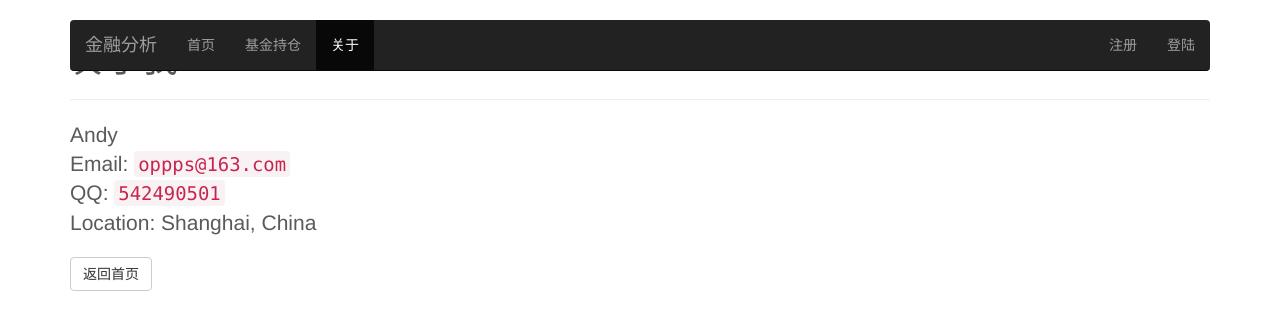
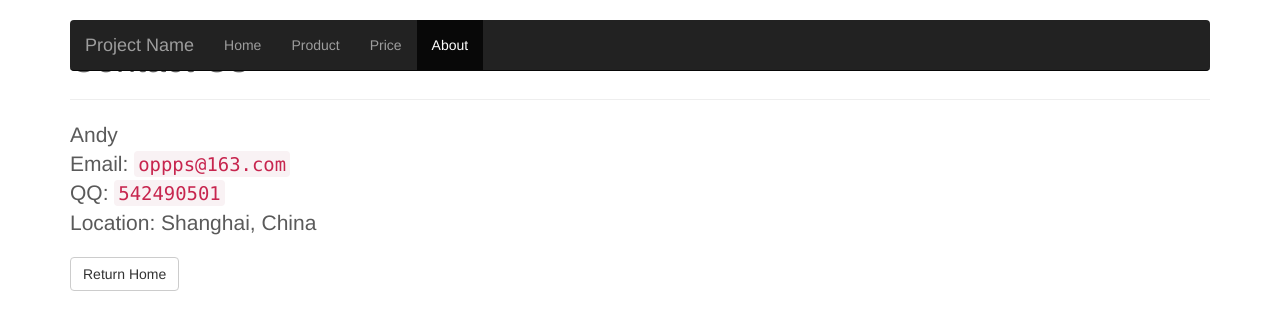
Before and after one commit to czhouyi/xscredit, a Django app: page /about/ in a window 1280 px wide. Shown: the top 330 px of the page. Run offline with Django 3.2, Linux system fonts and the light colour scheme; parts of the project's set-up code (start-up, migrations or seed data) failed here and were passed over; some libraries are stand-ins or nearby versions.

Commit message:
index style

```diff
--- a/templates/about.html
+++ b/templates/about.html
@@ -1,17 +1,17 @@
 {% extends "bbase.html" %}
 
-{% block title %} 关于 {% endblock %}
+{% block title %} About Us {% endblock %}
 
 {% block content %}
 <div class="container">
 	<div class="page-header">
-		<h1>关于我</h1>
+		<h1>Contact Us</h1>
 	</div>
 	<p class="lead">Andy<br/>
 		Email: <code>oppps@163.com</code><br/>
 		QQ: <code>542490501</code><br/>
 		Location: Shanghai, China
 	</p>
-	<a href="/" class="btn btn-default" role="button">返回首页</a>
+	<a href="/" class="btn btn-default" role="button">Return Home</a>
 </div>
 {% endblock %}
--- a/templates/bbase.html
+++ b/templates/bbase.html
@@ -7,7 +7,7 @@
 	<meta name="description" content="chinadaas">
 	<meta name="author" content="yichuanzhou">
 	<link rel="icon" href="/static/favicon.ico">
-    <title>{% block title %}{% endblock %}- 金融分析</title>
+    <title>{% block title %}{% endblock %}- Project Name</title>
 
     <!-- Bootstrap core CSS -->
     <link href="/static/bootstrap/css/bootstrap.min.css" rel="stylesheet">
@@ -28,14 +28,16 @@
 							<span class="icon-bar"></span>
 							<span class="icon-bar"></span>
 						</button>
-						<a class="navbar-brand" href="/">金融分析</a>
+						<a class="navbar-brand" href="/">Project Name</a>
 					</div>
 					<div id="navbar" class="navbar-collapse collapse">
 						<ul class="nav navbar-nav">
-							<li id="site_nav_index"><a href="{% url 'index' %}">首页</a></li>
-							<li id="site_nav_hold"><a href="{% url 'index' %}">基金持仓</a></li>
-							<li id="site_nav_about"><a href="{% url 'about' %}">关于</a></li>
+							<li id="site_nav_index"><a href="{% url 'index' %}">Home</a></li>
+							<li id="site_nav_hold"><a href="{% url 'index' %}">Product</a></li>
+							<li id="site_nav_hold"><a href="{% url 'index' %}">Price</a></li>
+							<li id="site_nav_about"><a href="{% url 'about' %}">About</a></li>
 						</ul>
+						<!--
 						<ul class="nav navbar-nav navbar-right">
 							{% if user.username %}
 							<li><a href="{% url 'app.account.views.profile' %}">{{user.username}}</a></li>
@@ -44,7 +46,7 @@
 							<li><a href="{% url 'app.account.views.sign_up' %}">注册</a></li>
 							<li><a href="{% url 'app.account.views.sign_in' %}">登陆</a></li>
 							{% endif %}
-						</ul>
+						</ul>-->
 					</div>
 				</div>
 			</nav>
--- a/templates/index.html
+++ b/templates/index.html
@@ -1,6 +1,6 @@
 {% extends "bbase.html" %}
 
-{% block title %} 首页 {% endblock %}
+{% block title %} Home {% endblock %}
 
 {% block css %}
 <link href="/static/css/carousel.css" rel="stylesheet">
```
